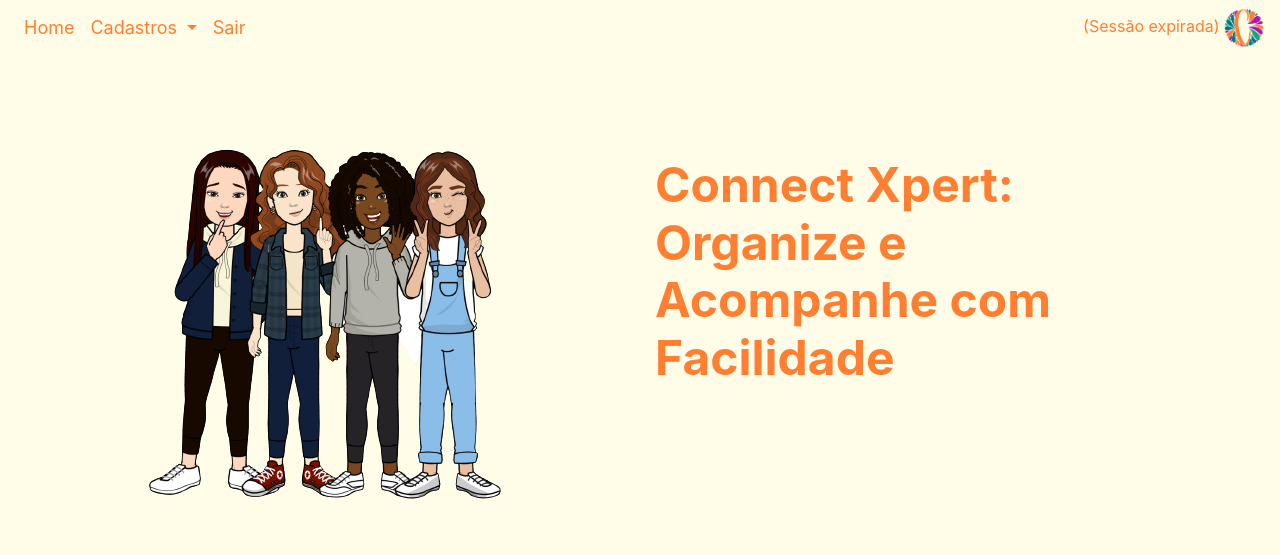
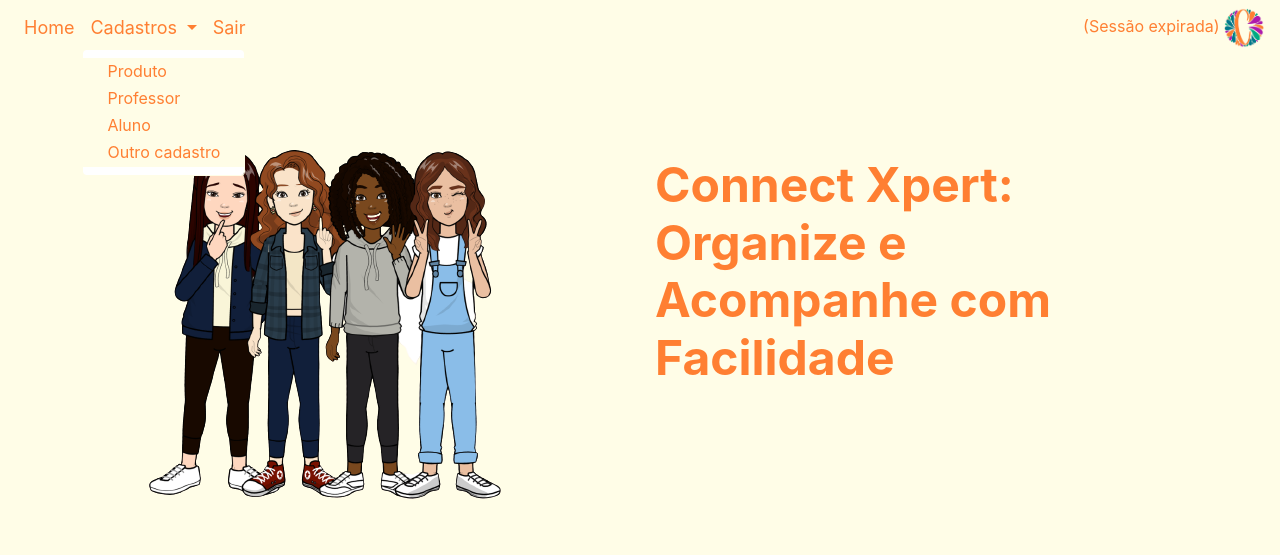
Before and after one commit to JudoConnect/ConnectXpert, a PHP site: page /app/view/home/index.php in a window 1280 px wide. Shown: the top 555 px of the page. Run offline with PHP 8.4, Linux system fonts and the light colour scheme; a stand-in replaces the project's code that opens the database connection; some libraries are stand-ins or nearby versions.

Commit message:
Update menu.php

```diff
--- a/crud_connectxpert/app/view/include/menu.php
+++ b/crud_connectxpert/app/view/include/menu.php
@@ -27,7 +27,7 @@
                 <a class="nav-link dropdown-toggle" href="#" id="navbarDropdown"
                 role="button" data-toggle="dropdown" aria-haspopup="true"
                 aria-expanded="false" style="color:#ff7f32; font-style: normal; font-size: 18px; font-weight: regular;"> Cadastros </a>
-                <div class="dropdown-menu" aria-labelledby="navbarDropdown">
+                <div class="dropdown-menu show" aria-labelledby="navbarDropdown">
                     <?php if($isAdministrador): ?>
                     <a class="dropdown-item" href="<?= BASEURL . '/controller/UsuarioController.php?action=list' ?>" >Usuários</a>
                     <?php endif; ?>
```
